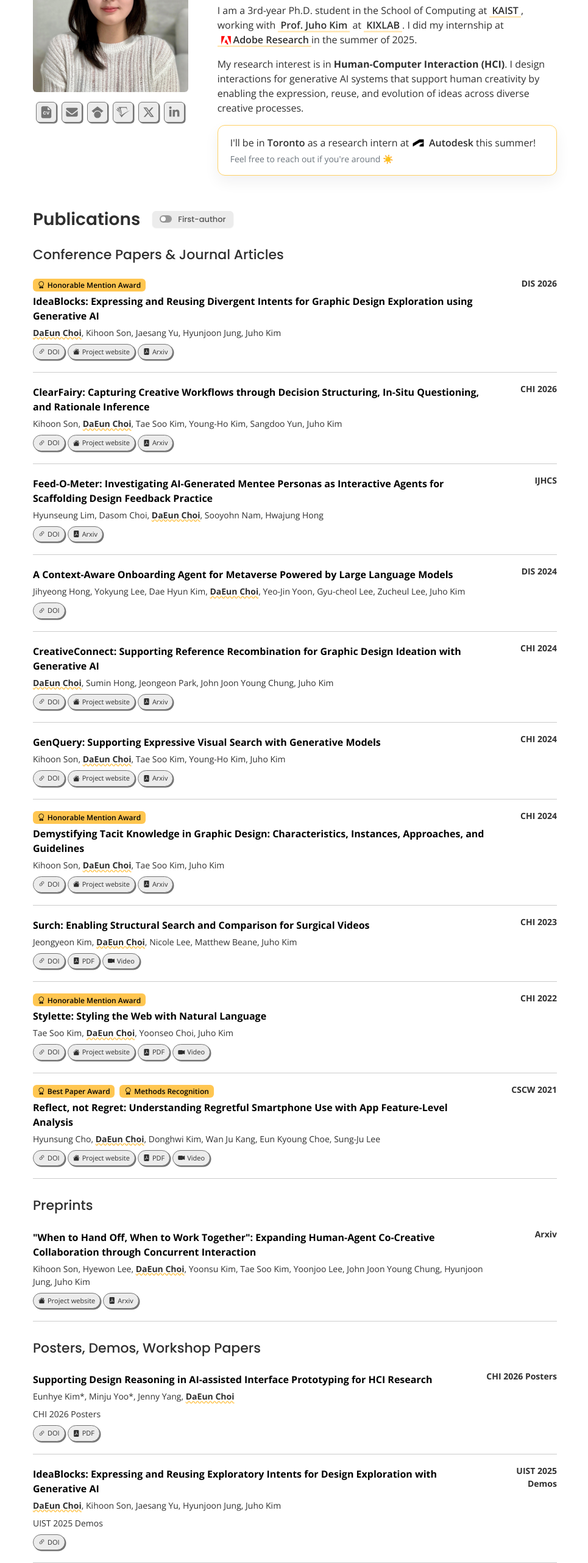
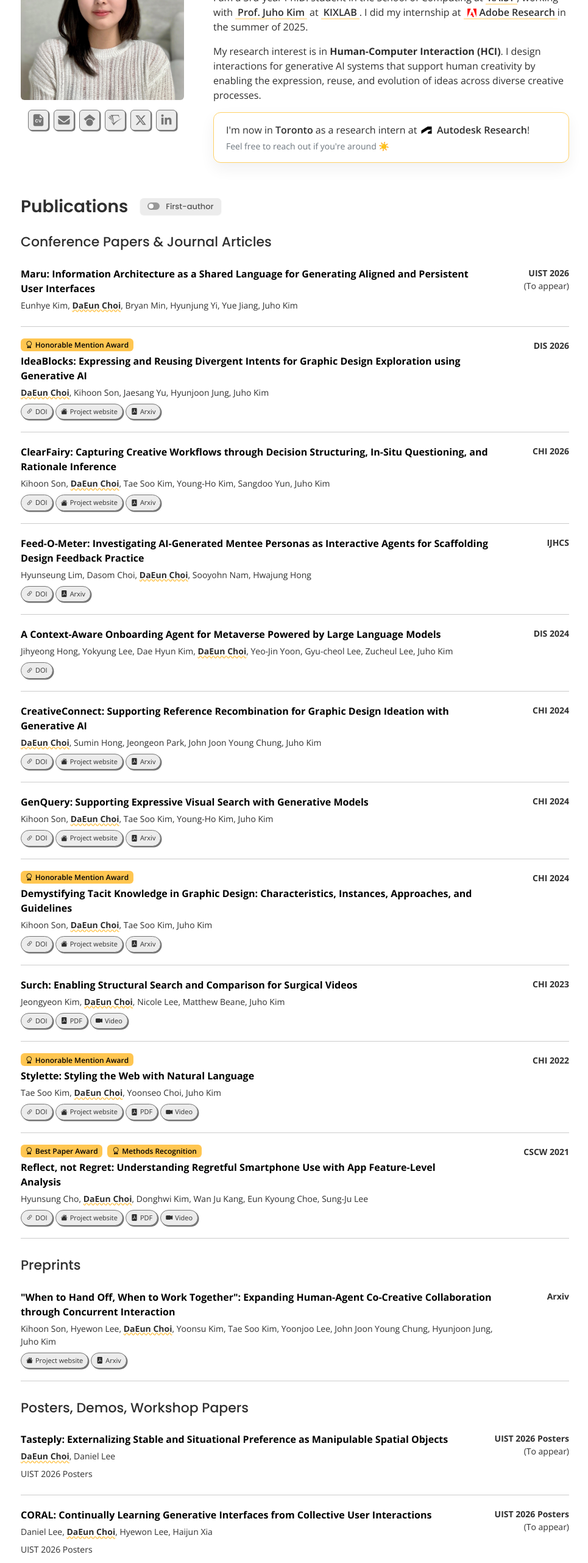
Before and after one commit to CheddarChoi/cheddarchoi.github.io, a React (Create React App) app: page / in a window 1280 px wide. Shown: the part 234-2797 px from the top of the page at 61% size, without its empty margins (156-1121 px from the left). Built offline with nearby package versions, Linux system fonts and the light colour scheme; some icons are missing.

Commit message:
Update CV, publications, and services; remove unused image

```diff
--- a/src/App.scss
+++ b/src/App.scss
@@ -33,10 +33,17 @@ $primary-color-darken: #f0a100;
   width: 0;
   height: 0;
   border-radius: 999px;
-  background: radial-gradient(circle at 30% 30%, rgba(255, 232, 163, 0.7), rgba($primary-color, 0.7));
+  background: radial-gradient(
+    circle at 30% 30%,
+    rgba(255, 232, 163, 0.7),
+    rgba($primary-color, 0.7)
+  );
   transform: translate(-50%, -50%) scale(0);
   transform-origin: center center;
-  transition: width 0.3s ease-out, height 0.3s ease-out, transform 0.3s ease-out;
+  transition:
+    width 0.3s ease-out,
+    height 0.3s ease-out,
+    transform 0.3s ease-out;
   z-index: -1;
 }
 
@@ -51,7 +58,7 @@ $primary-color-darken: #f0a100;
 }
 
 .custom-container {
-  width: 860px;
+  width: 900px;
   margin: auto;
   flex-wrap: inherit;
 }
--- a/src/components/publicationEntry.css
+++ b/src/components/publicationEntry.css
@@ -34,13 +34,17 @@ div.pub-detail {
 }
 
 div.pub-venue {
-  width: 120px;
+  padding-top: 4px;
+  padding-bottom: 0px;
+  width: 140px;
   text-align: right;
 }
 @media screen and (max-width: 991px) {
   div.pub-venue {
     width: 100%;
     text-align: left;
+    padding-top: 0;
+    padding-bottom: 4px;
   }
 }
 
--- a/src/components/publicationEntry.js
+++ b/src/components/publicationEntry.js
@@ -31,7 +31,7 @@ function PublicationButton({ href, icon, text, award = false }) {
 function PublicationEntry({ publication }) {
   return (
     <div className="pub-entry">
-      <div className="d-lg-flex justify-content-between">
+      <div className="d-lg-flex justify-content-between gap-3">
         <div>
           <div className="pub-title">
             <div className="mb-1">
--- a/src/data/posters.json
+++ b/src/data/posters.json
@@ -1,4 +1,23 @@
 [
+  {
+    "title": "Tasteply: Externalizing Stable and Situational Preference as Manipulable Spatial Objects",
+    "conference": "UIST 2026 Posters",
+    "workshop": "UIST 2026 Posters",
+    "authors": [{ "name": "DaEun Choi" }, { "name": "Daniel Lee" }],
+    "toappear": true
+  },
+  {
+    "title": "CORAL: Continually Learning Generative Interfaces from Collective User Interactions",
+    "conference": "UIST 2026 Posters",
+    "workshop": "UIST 2026 Posters",
+    "authors": [
+      { "name": "Daniel Lee" },
+      { "name": "DaEun Choi" },
+      { "name": "Hyewon Lee", "url": "https://hyewon.me/" },
+      { "name": "Haijun Xia", "url": "https://haijunxia.ucsd.edu/" }
+    ],
+    "toappear": true
+  },
   {
     "title": "Supporting Design Reasoning in AI-assisted Interface Prototyping for HCI Research",
     "url": "https://dl.acm.org/doi/10.1145/3772363.3798883",
@@ -21,7 +40,7 @@
     "authors": [
       { "name": "DaEun Choi" },
       { "name": "Kihoon Son", "url": "https://kihoon-son.github.io/" },
-      { "name": "Jaesang Yu" },
+      { "name": "Jaesang Yu", "url": "https://www.jaesangyu.com/" },
       { "name": "Hyunjoon Jung", "url": "https://www.linkedin.com/in/hyunvincero/" },
       { "name": "Juho Kim", "url": "https://juhokim.com/" }
     ],
--- a/src/data/publications.json
+++ b/src/data/publications.json
@@ -1,4 +1,17 @@
 [
+  {
+    "title": "Maru: Information Architecture as a Shared Language for Generating Aligned and Persistent User Interfaces",
+    "conference": "UIST 2026",
+    "authors": [
+      { "name": "Eunhye Kim", "url": "https://gracekim.me/" },
+      { "name": "DaEun Choi" },
+      { "name": "Bryan Min", "url": "https://www.bryanmin.me/" },
+      { "name": "Hyunjung Yi" },
+      { "name": "Yue Jiang", "url": "https://yuejiang-nj.github.io/" },
+      { "name": "Juho Kim", "url": "https://juhokim.com/" }
+    ],
+    "toappear": true
+  },
   {
     "title": "IdeaBlocks: Expressing and Reusing Divergent Intents for Graphic Design Exploration using Generative AI",
     "url": "https://dl.acm.org/doi/10.1145/3800645.3813005",
@@ -6,7 +19,7 @@
     "authors": [
       { "name": "DaEun Choi" },
       { "name": "Kihoon Son", "url": "https://kihoon-son.github.io/" },
-      { "name": "Jaesang Yu" },
+      { "name": "Jaesang Yu", "url": "https://www.jaesangyu.com/" },
       { "name": "Hyunjoon Jung", "url": "https://www.linkedin.com/in/hyunvincero/" },
       { "name": "Juho Kim", "url": "https://juhokim.com/" }
     ],
--- a/src/sections/about.js
+++ b/src/sections/about.js
@@ -198,9 +198,9 @@ function About() {
         <div className="about-highlight">
           <div>
             <span>
-              I'll be in <b>Toronto</b> as a research intern at{" "}
+              I'm now in <b>Toronto</b> as a research intern at{" "}
               <img src="/images/logos/autodesk.png" alt="Autodesk logo" className="inline-logo" />{" "}
-              <b>Autodesk</b> this summer!
+              <b>Autodesk Research</b>!
             </span>
           </div>
           <div className="mt-1 name-description">Feel free to reach out if you're around ☀️</div>
--- a/src/sections/services.js
+++ b/src/sections/services.js
@@ -4,6 +4,10 @@ function Services() {
       <div id="services" className="custom-section justify-content-center">
         <h2>Academic Services</h2>
         <div>
+          <h4>Program Committee</h4>
+          <ul>
+            <li>UIST Posters 2026</li>
+          </ul>
           <h4>Reviewer</h4>
           <ul>
             <li>CHI 2025 - 2026</li>
```
Also changed, not shown: public/daeun.jpg (deleted), 1 other file (tests, documents, lock files or other folders).
